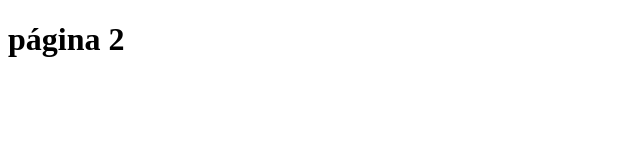
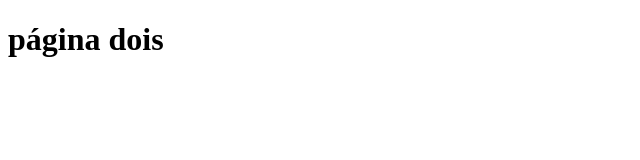
Before and after one commit to ProfAraya/teste, a plain HTML site: page pagina2.html in a window 1280 px wide. Shown: the full height of the page, 0-640 px from the left. Drawn offline with Linux system fonts and the light colour scheme.

Commit message:
nova alteração

```diff
--- a/pagina2.html
+++ b/pagina2.html
@@ -6,6 +6,6 @@
     <title>Document</title>
 </head>
 <body>
-    <h1>página 2</h1>
+    <h1>página dois</h1>
 </body>
 </html>
```
